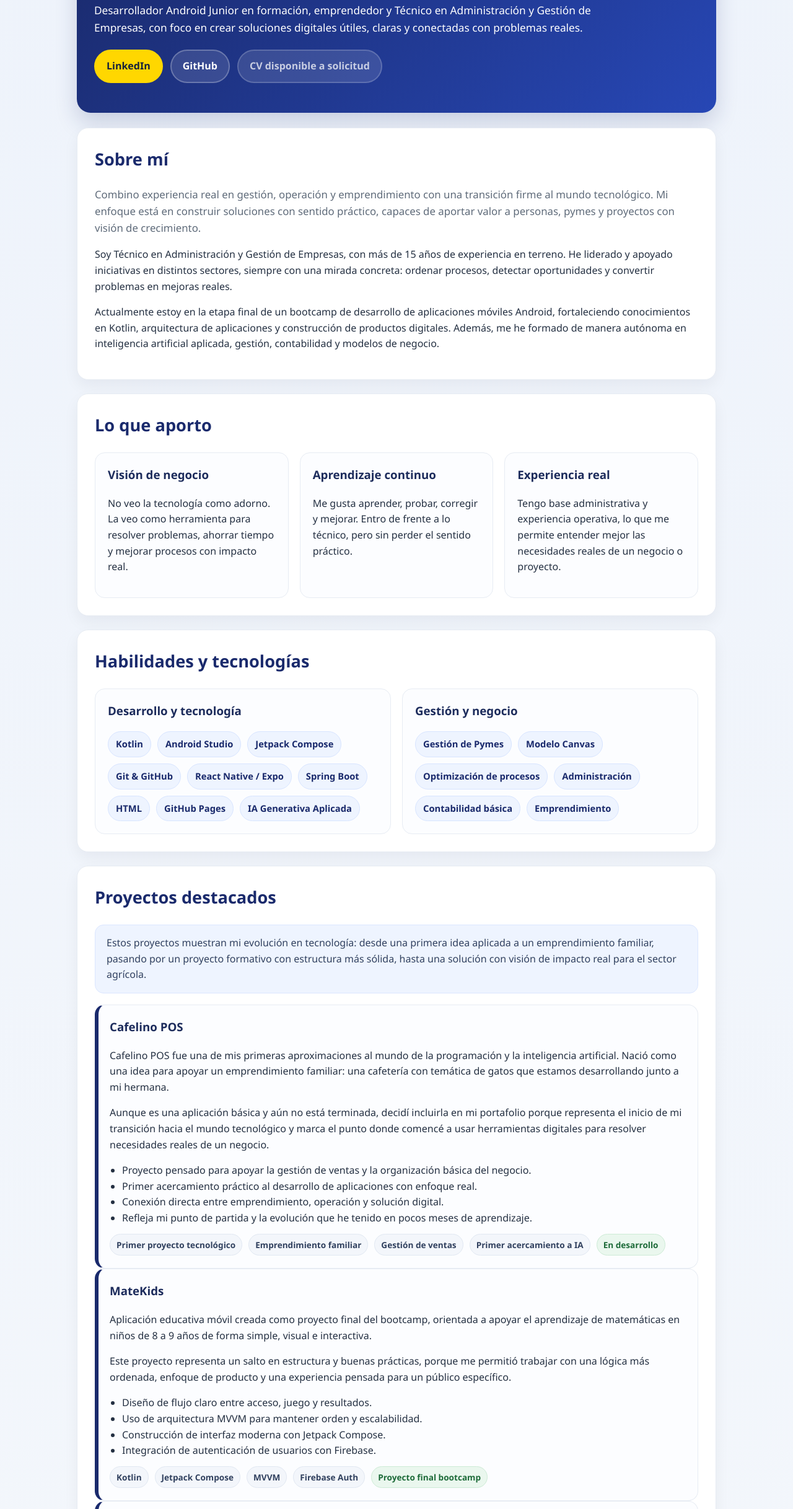
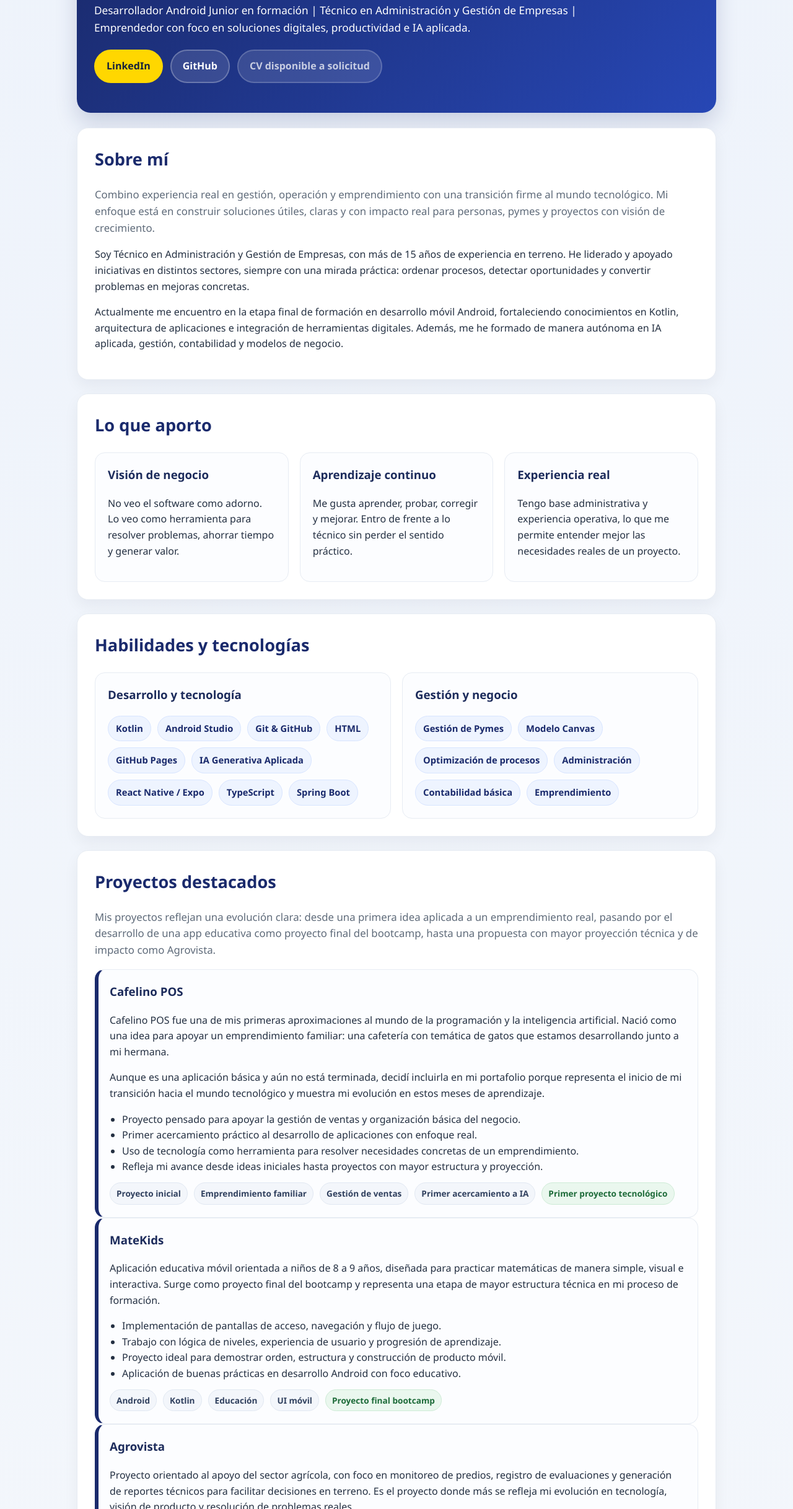
Before and after one commit to cristiantorr79-lab/portafolio-digital, a plain HTML site: page index.html in a window 1280 px wide. Shown: the part 185-2620 px from the top of the page at 62% size. Drawn offline with Linux system fonts and the light colour scheme.

Commit message:
Refuerza enfoque de Agrovista para pequeños agricultores y AFC

```diff
--- a/index.html
+++ b/index.html
@@ -18,8 +18,6 @@
             --muted: #5f6b7a;
             --border: #e7ecf3;
             --success: #eaf7ee;
-            --info: #eef4ff;
-            --warning: #fff8dd;
         }
 
         * {
@@ -62,7 +60,7 @@
         .hero p {
             margin: 0;
             font-size: 1.08rem;
-            max-width: 860px;
+            max-width: 820px;
         }
 
         .hero-actions,
@@ -195,15 +193,6 @@
             font-weight: 700;
         }
 
-        .project-intro {
-            background: var(--info);
-            border: 1px solid #dbe6ff;
-            border-radius: 14px;
-            padding: 16px 18px;
-            margin-bottom: 18px;
-            color: #31415f;
-        }
-
         .project {
             border-left: 6px solid var(--primary);
             padding-left: 18px;
@@ -231,14 +220,6 @@
             background: var(--success);
             color: #1d6b39;
             border: 1px solid #cdebd6;
-        }
-
-        .journey {
-            background: var(--warning);
-            border: 1px dashed #e5c700;
-            border-radius: 14px;
-            padding: 16px 18px;
-            margin-top: 14px;
         }
 
         ul {
@@ -294,8 +275,8 @@
         <header class="hero">
             <h1>Cristian Torres Ojeda</h1>
             <p>
-                Desarrollador Android Junior en formación, emprendedor y Técnico en Administración y Gestión de
-                Empresas, con foco en crear soluciones digitales útiles, claras y conectadas con problemas reales.
+                Desarrollador Android Junior en formación | Técnico en Administración y Gestión de Empresas |
+                Emprendedor con foco en soluciones digitales, productividad e IA aplicada.
             </p>
 
             <div class="hero-actions">
@@ -311,19 +292,22 @@
             <h2>Sobre mí</h2>
             <p class="lead">
                 Combino experiencia real en gestión, operación y emprendimiento con una transición firme al mundo
-                tecnológico. Mi enfoque está en construir soluciones con sentido práctico, capaces de aportar valor a
-                personas, pymes y proyectos con visión de crecimiento.
+                tecnológico.
+                Mi enfoque está en construir soluciones útiles, claras y con impacto real para personas, pymes y
+                proyectos con visión de crecimiento.
             </p>
             <p>
                 Soy Técnico en Administración y Gestión de Empresas, con más de 15 años de experiencia en terreno.
-                He liderado y apoyado iniciativas en distintos sectores, siempre con una mirada concreta: ordenar
-                procesos, detectar oportunidades y convertir problemas en mejoras reales.
+                He liderado y apoyado iniciativas en distintos sectores, siempre con una mirada práctica: ordenar
+                procesos,
+                detectar oportunidades y convertir problemas en mejoras concretas.
             </p>
             <p>
-                Actualmente estoy en la etapa final de un bootcamp de desarrollo de aplicaciones móviles Android,
-                fortaleciendo conocimientos en Kotlin, arquitectura de aplicaciones y construcción de productos
-                digitales. Además, me he formado de manera autónoma en inteligencia artificial aplicada, gestión,
-                contabilidad y modelos de negocio.
+                Actualmente me encuentro en la etapa final de formación en desarrollo móvil Android, fortaleciendo
+                conocimientos en Kotlin,
+                arquitectura de aplicaciones e integración de herramientas digitales. Además, me he formado de manera
+                autónoma en IA aplicada,
+                gestión, contabilidad y modelos de negocio.
             </p>
         </section>
 
@@ -332,18 +316,18 @@
             <div class="grid grid-3">
                 <article class="card">
                     <h3>Visión de negocio</h3>
-                    <p>No veo la tecnología como adorno. La veo como herramienta para resolver problemas, ahorrar tiempo
-                        y mejorar procesos con impacto real.</p>
+                    <p>No veo el software como adorno. Lo veo como herramienta para resolver problemas, ahorrar tiempo y
+                        generar valor.</p>
                 </article>
                 <article class="card">
                     <h3>Aprendizaje continuo</h3>
-                    <p>Me gusta aprender, probar, corregir y mejorar. Entro de frente a lo técnico, pero sin perder el
-                        sentido práctico.</p>
+                    <p>Me gusta aprender, probar, corregir y mejorar. Entro de frente a lo técnico sin perder el sentido
+                        práctico.</p>
                 </article>
                 <article class="card">
                     <h3>Experiencia real</h3>
                     <p>Tengo base administrativa y experiencia operativa, lo que me permite entender mejor las
-                        necesidades reales de un negocio o proyecto.</p>
+                        necesidades reales de un proyecto.</p>
                 </article>
             </div>
         </section>
@@ -356,13 +340,13 @@
                     <div class="badge-wrap">
                         <span class="badge">Kotlin</span>
                         <span class="badge">Android Studio</span>
-                        <span class="badge">Jetpack Compose</span>
-                        <span class="badge">Git &amp; GitHub</span>
-                        <span class="badge">React Native / Expo</span>
-                        <span class="badge">Spring Boot</span>
+                        <span class="badge">Git & GitHub</span>
                         <span class="badge">HTML</span>
                         <span class="badge">GitHub Pages</span>
                         <span class="badge">IA Generativa Aplicada</span>
+                        <span class="badge">React Native / Expo</span>
+                        <span class="badge">TypeScript</span>
+                        <span class="badge">Spring Boot</span>
                     </div>
                 </article>
                 <article class="card">
@@ -381,11 +365,11 @@
 
         <section id="proyectos">
             <h2>Proyectos destacados</h2>
-            <div class="project-intro">
-                Estos proyectos muestran mi evolución en tecnología: desde una primera idea aplicada a un
-                emprendimiento familiar, pasando por un proyecto formativo con estructura más sólida, hasta una
-                solución con visión de impacto real para el sector agrícola.
-            </div>
+            <p class="lead">
+                Mis proyectos reflejan una evolución clara: desde una primera idea aplicada a un emprendimiento real,
+                pasando por el desarrollo de una app educativa como proyecto final del bootcamp, hasta una propuesta
+                con mayor proyección técnica y de impacto como Agrovista.
+            </p>
 
             <article class="project card">
                 <h3>Cafelino POS</h3>
@@ -396,45 +380,42 @@
                 </p>
                 <p>
                     Aunque es una aplicación básica y aún no está terminada, decidí incluirla en mi portafolio porque
-                    representa el inicio de mi transición hacia el mundo tecnológico y marca el punto donde comencé a
-                    usar herramientas digitales para resolver necesidades reales de un negocio.
+                    representa el inicio de mi transición hacia el mundo tecnológico y muestra mi evolución en estos
+                    meses de aprendizaje.
                 </p>
                 <ul>
-                    <li>Proyecto pensado para apoyar la gestión de ventas y la organización básica del negocio.</li>
+                    <li>Proyecto pensado para apoyar la gestión de ventas y organización básica del negocio.</li>
                     <li>Primer acercamiento práctico al desarrollo de aplicaciones con enfoque real.</li>
-                    <li>Conexión directa entre emprendimiento, operación y solución digital.</li>
-                    <li>Refleja mi punto de partida y la evolución que he tenido en pocos meses de aprendizaje.</li>
+                    <li>Uso de tecnología como herramienta para resolver necesidades concretas de un emprendimiento.</li>
+                    <li>Refleja mi avance desde ideas iniciales hasta proyectos con mayor estructura y proyección.</li>
                 </ul>
                 <div class="meta">
-                    <span class="tag">Primer proyecto tecnológico</span>
+                    <span class="tag">Proyecto inicial</span>
                     <span class="tag">Emprendimiento familiar</span>
                     <span class="tag">Gestión de ventas</span>
                     <span class="tag">Primer acercamiento a IA</span>
-                    <span class="tag status">En desarrollo</span>
+                    <span class="tag status">Primer proyecto tecnológico</span>
                 </div>
             </article>
 
             <article class="project card">
                 <h3>MateKids</h3>
                 <p>
-                    Aplicación educativa móvil creada como proyecto final del bootcamp, orientada a apoyar el
-                    aprendizaje de matemáticas en niños de 8 a 9 años de forma simple, visual e interactiva.
-                </p>
-                <p>
-                    Este proyecto representa un salto en estructura y buenas prácticas, porque me permitió trabajar con
-                    una lógica más ordenada, enfoque de producto y una experiencia pensada para un público específico.
+                    Aplicación educativa móvil orientada a niños de 8 a 9 años, diseñada para practicar matemáticas de
+                    manera simple, visual e interactiva. Surge como proyecto final del bootcamp y representa una etapa
+                    de mayor estructura técnica en mi proceso de formación.
                 </p>
                 <ul>
-                    <li>Diseño de flujo claro entre acceso, juego y resultados.</li>
-                    <li>Uso de arquitectura MVVM para mantener orden y escalabilidad.</li>
-                    <li>Construcción de interfaz moderna con Jetpack Compose.</li>
-                    <li>Integración de autenticación de usuarios con Firebase.</li>
+                    <li>Implementación de pantallas de acceso, navegación y flujo de juego.</li>
+                    <li>Trabajo con lógica de niveles, experiencia de usuario y progresión de aprendizaje.</li>
+                    <li>Proyecto ideal para demostrar orden, estructura y construcción de producto móvil.</li>
+                    <li>Aplicación de buenas prácticas en desarrollo Android con foco educativo.</li>
                 </ul>
                 <div class="meta">
+                    <span class="tag">Android</span>
                     <span class="tag">Kotlin</span>
-                    <span class="tag">Jetpack Compose</span>
-                    <span class="tag">MVVM</span>
-                    <span class="tag">Firebase Auth</span>
+                    <span class="tag">Educación</span>
+                    <span class="tag">UI móvil</span>
                     <span class="tag status">Proyecto final bootcamp</span>
                 </div>
             </article>
@@ -442,44 +423,33 @@
             <article class="project card">
                 <h3>Agrovista</h3>
                 <p>
-                    Plataforma orientada al apoyo del sector agrícola, enfocada en el monitoreo de predios y la
-                    generación de reportes técnicos para facilitar la toma de decisiones en terreno.
-                </p>
-                <p>
-                    Es uno de mis proyectos con mayor proyección, porque combina visión de negocio, desarrollo móvil,
-                    backend, reportes y una mirada futura hacia análisis satelital e inteligencia artificial aplicada al
-                    agro, con foco en pequeños productores y contextos de baja conectividad.
+                    Proyecto orientado al apoyo del sector agrícola, con foco en monitoreo de predios, registro de
+                    evaluaciones y generación de reportes técnicos para facilitar decisiones en terreno. Es el proyecto
+                    donde más se refleja mi evolución en tecnología, visión de producto y resolución de problemas
+                    reales.
                 </p>
                 <ul>
-                    <li>Trabajo con lógica funcional, estructura de datos, formularios y flujo de evaluaciones.</li>
-                    <li>Generación de reportes y enfoque en usabilidad para necesidades reales del campo.</li>
-                    <li>Integración entre experiencia técnica y comprensión del problema en terreno.</li>
-                    <li>Proyección de automatización, análisis NDVI/NDWI e IA aplicada al sector agrícola.</li>
+                    <li>Enfoque en pequeños productores, agricultura familiar campesina y uso en zonas con baja conectividad.</li>
+                    <li>Combinación de lógica técnica, claridad de uso y visión de impacto real.</li>
+                    <li>Integración de app móvil, backend y generación de informes PDF.</li>
+                    <li>Ruta futura preparada para incorporar análisis satelital e inteligencia artificial.</li>
                 </ul>
                 <div class="meta">
                     <span class="tag">React Native / Expo</span>
                     <span class="tag">TypeScript</span>
                     <span class="tag">Spring Boot</span>
-                    <span class="tag">MySQL</span>
                     <span class="tag">Agritech</span>
                     <span class="tag status">Proyecto en desarrollo</span>
                 </div>
             </article>
+        </section>
 
-            <div class="journey">
-                <strong>En conjunto, estos tres proyectos cuentan una historia clara:</strong> empecé aplicando
-                tecnología a un negocio cercano, luego avancé hacia un producto móvil más estructurado, y hoy trabajo
-                en una solución con mayor complejidad técnica y visión de impacto sectorial.
-            </div>
-        </section>
         <section id="caso-estudio" class="highlight">
             <h2>Caso de estudio · Agrovista</h2>
             <p class="lead">
-                Agrovista nace como una propuesta tecnológica orientada a apoyar a pequeños productores, agricultura
-                familiar
-                campesina y equipos técnicos que necesitan información más clara, ordenada y útil para evaluar un predio
-                y
-                tomar decisiones en terreno.
+                Agrovista nace como una propuesta tecnológica pensada principalmente para apoyar a <strong>pequeños agricultores,
+                pequeños productores y la agricultura familiar campesina (AFC)</strong>, entregando una herramienta más clara,
+                ordenada y útil para evaluar un predio, comprender su estado y apoyar decisiones en terreno.
             </p>
 
             <div class="grid grid-2">
@@ -487,32 +457,28 @@
                     <h3>Contexto del problema</h3>
                     <p>
                         En entornos agrícolas, muchas decisiones importantes todavía dependen de observación manual,
-                        información dispersa y registros poco estandarizados. Esto dificulta el seguimiento del estado
-                        del
-                        predio, la detección de problemas y la generación de reportes comprensibles para el productor.
+                        información dispersa y registros poco estandarizados. Esto dificulta el seguimiento del estado del
+                        predio, la detección de problemas y la generación de reportes comprensibles, especialmente para
+                        <strong>pequeños agricultores, pequeños productores y familias campesinas</strong> que necesitan soluciones
+                        simples, útiles y aterrizadas a su realidad.
                     </p>
                     <p>
-                        Además, en muchos sectores rurales la conectividad es limitada, por lo que cualquier solución
-                        digital
-                        debe ser clara, liviana y pensada para funcionar bien en condiciones reales, no solo en un
-                        escritorio.
+                        Además, en muchos sectores rurales la conectividad es limitada, por lo que cualquier solución digital
+                        debe ser clara, liviana y pensada para funcionar bien en condiciones reales, no solo en un escritorio.
                     </p>
                 </article>
 
                 <article class="card">
                     <h3>La solución propuesta</h3>
                     <p>
-                        Agrovista se plantea como una solución móvil y de apoyo técnico que permite registrar
-                        evaluaciones de
-                        predios, organizar sectores, asociar observaciones y generar informes en PDF con información
-                        útil para
-                        terreno.
+                        Agrovista se plantea como una solución móvil y de apoyo técnico que permite registrar evaluaciones de
+                        predios, organizar sectores, asociar observaciones y generar informes en PDF con información útil para
+                        terreno, con un foco especial en acercar tecnología a <strong>pequeños agricultores, productores locales y
+                        agricultura familiar campesina</strong>.
                     </p>
                     <p>
-                        La visión de largo plazo considera integrar análisis satelital e inteligencia artificial como
-                        partes
-                        clave del sistema. Actualmente esos componentes están contemplados en la arquitectura del
-                        proyecto, pero
+                        La visión de largo plazo considera integrar análisis satelital e inteligencia artificial como partes
+                        clave del sistema. Actualmente esos componentes están contemplados en la arquitectura del proyecto, pero
                         se mantienen desactivados hasta contar con financiamiento para su implementación real.
                     </p>
                 </article>
@@ -522,16 +488,14 @@
                 <article class="card">
                     <h3>Mi enfoque y aporte</h3>
                     <p>
-                        En este proyecto he trabajado combinando lógica funcional, visión de negocio y entendimiento del
-                        uso en
-                        terreno. Mi foco no ha sido solo “hacer una app”, sino avanzar hacia una herramienta que
-                        realmente
+                        En este proyecto he trabajado combinando lógica funcional, visión de negocio y entendimiento del uso en
+                        terreno. Mi foco no ha sido solo “hacer una app”, sino avanzar hacia una herramienta que realmente
                         sirva a usuarios con necesidades concretas.
                     </p>
                     <ul>
                         <li>Definición del propósito del producto y del problema que busca resolver.</li>
                         <li>Participación en el diseño del flujo de evaluación y visualización de información.</li>
-                        <li>Enfoque en claridad de uso para contextos rurales y perfiles no técnicos.</li>
+                        <li>Enfoque en claridad de uso para contextos rurales, perfiles no técnicos y pequeños agricultores.</li>
                         <li>Visión de evolución futura con IA, análisis satelital y automatización.</li>
                     </ul>
                 </article>
@@ -559,15 +523,13 @@
                 <article class="card">
                     <h3>Qué hace valioso este proyecto</h3>
                     <p>
-                        Agrovista refleja mi manera de entender la tecnología: como una herramienta para resolver
-                        problemas
-                        reales, no como una vitrina. Une mi interés por el emprendimiento, la productividad, la
-                        transformación
-                        digital y el aprendizaje técnico aplicado.
+                        Agrovista refleja mi manera de entender la tecnología: como una herramienta para resolver problemas
+                        reales, no como una vitrina. Une mi interés por el emprendimiento, la productividad, la transformación
+                        digital y el aprendizaje técnico aplicado, con una intención concreta de aportar valor a
+                        <strong>pequeños agricultores, productores y agricultura familiar campesina</strong>.
                     </p>
                     <p>
-                        También muestra mi capacidad para pensar un producto con proyección: partir con una base
-                        funcional y
+                        También muestra mi capacidad para pensar un producto con proyección: partir con una base funcional y
                         dejar preparada una ruta de crecimiento más ambiciosa y sostenible.
                     </p>
                 </article>
@@ -576,12 +538,9 @@
                     <h3>Aprendizajes clave</h3>
                     <ul>
                         <li>Diseñar pensando en el usuario real cambia completamente la forma de construir.</li>
-                        <li>Un buen producto necesita equilibrio entre visión técnica, claridad y utilidad práctica.
-                        </li>
-                        <li>La arquitectura y el flujo deben prepararse desde temprano para crecer sin romper todo
-                            después.</li>
-                        <li>La tecnología tiene más valor cuando conversa con el territorio, el contexto y la necesidad
-                            real.</li>
+                        <li>Un buen producto necesita equilibrio entre visión técnica, claridad y utilidad práctica.</li>
+                        <li>La arquitectura y el flujo deben prepararse desde temprano para crecer sin romper todo después.</li>
+                        <li>La tecnología tiene más valor cuando conversa con el territorio, el contexto y la necesidad real.</li>
                     </ul>
                 </article>
             </div>
@@ -602,10 +561,9 @@
                 <article class="card">
                     <h3>Formación complementaria</h3>
                     <ul>
-                        <li>IA aplicada mediante formación autónoma en plataformas como Google, Alura y Learning Heroes.
-                        </li>
+                        <li>IA aplicada mediante formación autónoma en plataformas como Google, Alura y Learning Heroes.</li>
                         <li>Cursos SENCE en gestión, contabilidad y modelos de negocio.</li>
-                        <li>Base sólida en administración, operación y desarrollo de emprendimientos.</li>
+                        <li>Base sólida en administración y operación de emprendimientos.</li>
                     </ul>
                 </article>
             </div>
@@ -614,10 +572,11 @@
         <section id="objetivo" class="highlight">
             <h2>Objetivo profesional</h2>
             <p>
-                Mi meta es crecer como profesional en tecnología, integrando desarrollo Android, inteligencia
-                artificial y gestión estratégica para crear soluciones digitales con sentido práctico. Me interesa
-                participar en proyectos donde pueda aportar visión de negocio, compromiso con el aprendizaje y
-                capacidad para construir herramientas que realmente sirvan.
+                Mi meta es crecer como profesional en tecnología, integrando desarrollo Android, inteligencia artificial
+                y gestión estratégica
+                para crear soluciones digitales con sentido práctico. Me interesa participar en proyectos donde pueda
+                aportar visión de negocio,
+                compromiso con el aprendizaje y capacidad para construir herramientas que realmente sirvan.
             </p>
         </section>
 
```
